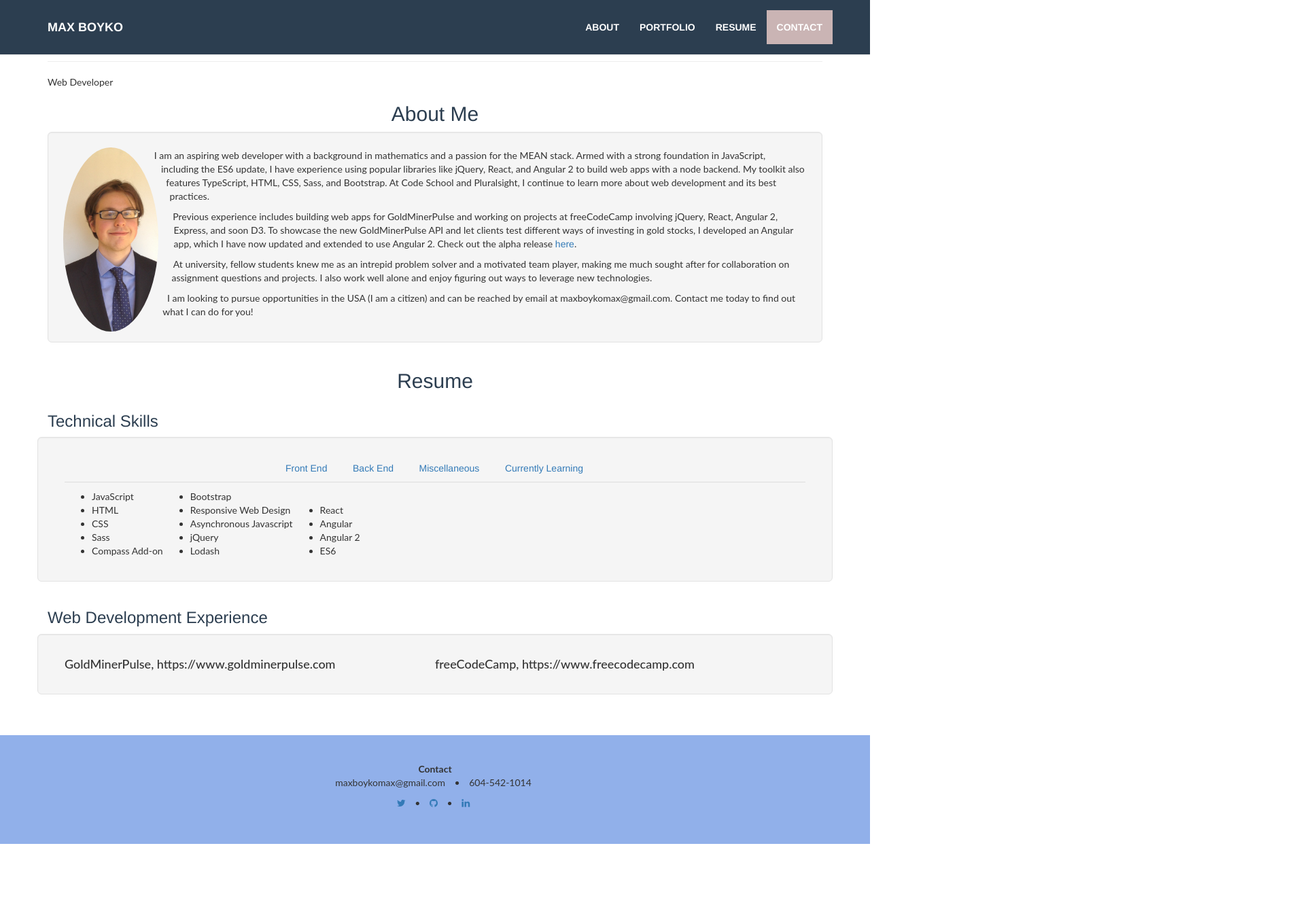
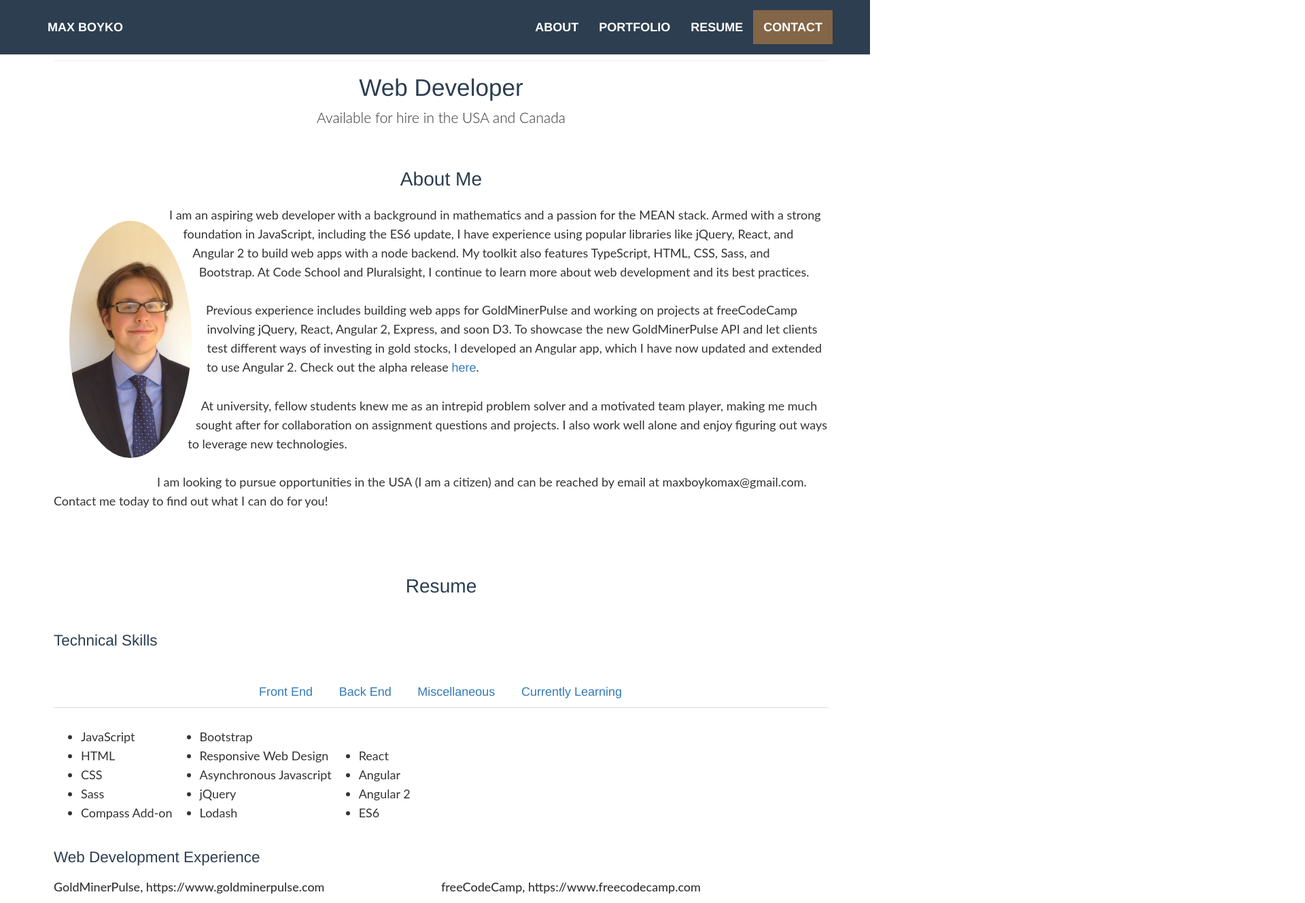
Before and after one commit to MaxBoykoII/MaxBoykoII.github.io, a website: page index.html in a window 1280 px wide. Shown: the top 1329 px of the page at 68% size, 1920 px wide, since content can reach past the window. Before the commit the page ends 1242 px from the top, so only its background shows below. Drawn offline with Linux system fonts and the light colour scheme; files that its build step writes are made by us from their sources.

Commit message:
Establish vertical and typographic scales; refactor colors.

```diff
--- a/index.html
+++ b/index.html
@@ -58,7 +58,8 @@
                 <div class="col-lg-12">
                     <div class="intro-text">
                         <hr>
-                        <span class="skills">Web Developer </span>
+                        <h1>Web Developer</h1>
+                        <p class="lead"> Available for hire in the USA and Canada</p>
                     </div>
                 </div>
             </div>
@@ -74,9 +75,9 @@
         <div class="row">
             <div class="col-xs-12">
                 <div class="circle">
-                    <img class="img-responsive img-circle wow shake" src="./images/profile.jpg" alt="profile" />
+                    <img class="img-responsive img-circle" src="./images/profile.jpg" alt="profile" />
                 </div>
-                <section id="about-text" class="well well-lg">
+                <section id="about-text">
                     <!-- Insert about-text dynamically with jQuery -->
                 </section>
 
@@ -96,7 +97,7 @@
                 <h3> Technical Skills</h3>
             </div>
         </div>
-        <div class="row well well-lg">
+        <div class="row">
             <div class="col-xs-12">
                 <!-- Nav tabs -->
                 <ul class="nav nav-tabs text-center" role="tablist">
@@ -127,7 +128,7 @@
             <div class="col-xs-12">
                 <h3>Web Development Experience</h3></div>
         </div>
-        <div class="row  well well-lg">
+        <div class="row">
             <div class="col-sm-6">
                 <div id="goldminerpulse">
                     <h4>GoldMinerPulse, https://www.goldminerpulse.com</h4>
--- a/sass/footer.scss
+++ b/sass/footer.scss
@@ -1,9 +1,10 @@
 footer {
-    margin-top: 40px;
-    padding-top: 40px;
-    padding-bottom: 40px;
+    margin-top: 1.9444em;
+    padding-top: 1.9444em;
+    padding-bottom: 1.9444em;
     background-color: $light;
-
+    font-size: 0.8000em;
+    line-height: 1.9444em;
     ul {
         text-align: center;
     }
--- /dev/null
+++ b/sass/header.scss
@@ -0,0 +1,6 @@
+.intro-text {
+    text-align: center;
+    line-height: 1.5930em;
+    margin-top: 0.7965em;
+    position: relative;
+}
--- a/sass/main.scss
+++ b/sass/main.scss
@@ -1,13 +1,20 @@
 $font-stack: Lato,'Helvetica Neue',Helvetica,Arial,sans-serif;
 $header-font-stack: Montserrat,"Helvetica Neue",Helvetica,Arial,sans-serif;
 $dark: #2C3E50;
-$light: #91B0EA;
-$bottom: #2c3e50;
+$light: #d0dbe5;
+$dark-complement: #836548;
 
 body {
     font-family: $font-stack;
-    padding-top: 70px;
-    position: relative;
+    padding: 3.815em 1em 2em 2em;
+    @media (min-width: 768px) {
+        font-size: 18px;
+    }
+}
+
+p {
+    line-height: 1.5556;
+    margin-bottom: 1.5556em;
 }
 
 h1,
@@ -20,8 +27,23 @@ a {
 h1, h2, h3 {
     color: $dark;
 }
+h1 {
+     font-size: 1.953em;
+     font-weight: 500;
+}
+h2 {
+    font-size: 1.563em;
+    line-height: 1.9905em;
+    margin-top: 0.9952em;
+}
+h3 {
+    font-size: 1.25em;
+    line-height: 1.2444em;
+    margin-top: 1.2444em;
+}
 
 @import "nav";
+@import "header";
 @import "about";
 @import "resume";
 @import "footer";
--- a/sass/nav.scss
+++ b/sass/nav.scss
@@ -1,19 +1,20 @@
 .navbar {
     padding: 15px 30px;
-    background-color: $bottom;
+    background-color: $dark;
     -webkit-transition: all 0.5s;
     transition: all 0.5s;
     text-transform: uppercase;
     font-weight: 700;
     a, button {
         color: white !important;
+        font-size: 1em;
     }
 }
 
 .navbar-default .navbar-nav>.active>a,
 .navbar-default .navbar-nav>.active>a:focus,
 .navbar-default .navbar-nav>.active>a:hover {
-    background-color: #cab4b4 !important;
+    background-color: $dark-complement !important;
 }
 
 .animated-header-scroll {
--- a/sass/resume.scss
+++ b/sass/resume.scss
@@ -1,4 +1,9 @@
+
+
 #resume {
+    font-size: 1.0000em;
+    line-height: 1.5556em;
+    margin-top: 1.5556em;
     h2 {
         text-align: center;
     }
@@ -15,14 +20,15 @@
     }
     .nav-tabs {
         text-align: center;
+        margin-top: 1.5556em;
     }
     #front-end,
     #back-end,
     #miscellaneous,
     #currently-learning {
         ul {
-            margin-top: 1%;
             display: inline-block;
+            margin-top: 1.5556em;
         }
     }
 }
```
Also changed, not shown: css/main.css.
